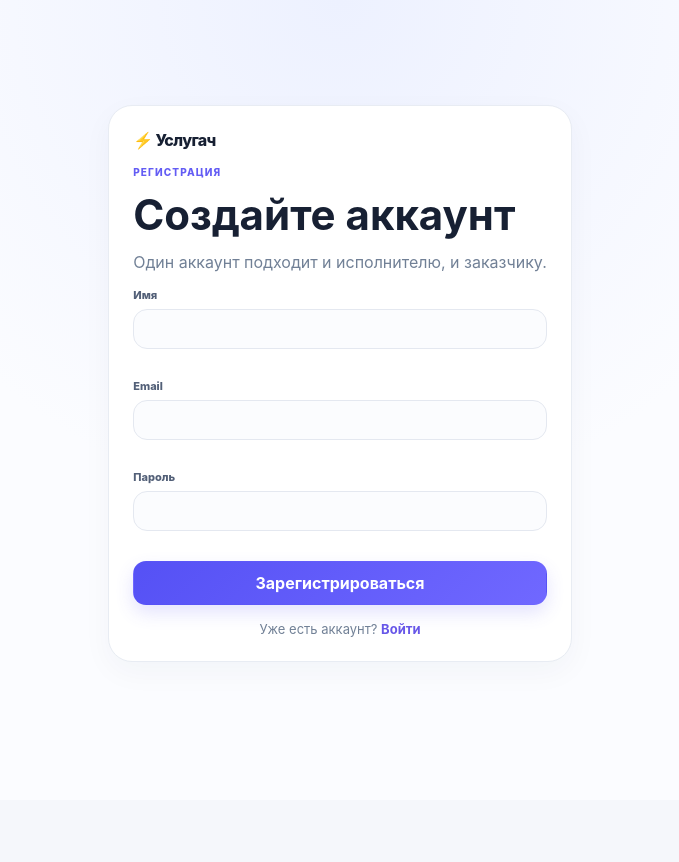
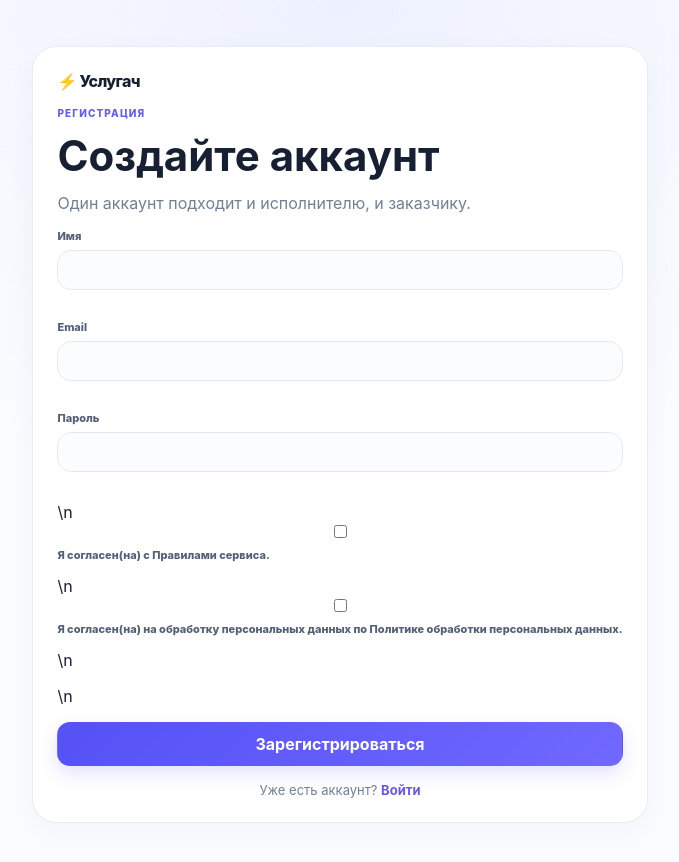
Before and after one commit to ninja-pc/Uslugach, a Next.js app: page /register in a window 1280 px wide. Shown: the top 862 px of the page, without its empty margins (300-979 px from the left). Before the commit the page ends 800 px from the top, so only its background shows below. Built offline with nearby package versions, Linux system fonts and the light colour scheme; no server answers.

Commit message:
Require legal consent at registration

```diff
--- a/app/register/page.tsx
+++ b/app/register/page.tsx
@@ -10,6 +10,7 @@ export default function RegisterPage() {
   const [nextPath, setNextPath] = useState("/profile");
   const [name, setName] = useState(""); const [email, setEmail] = useState("");
   const [password, setPassword] = useState(""); const [message, setMessage] = useState("");
+  const [rulesAccepted, setRulesAccepted] = useState(false); const [privacyAccepted, setPrivacyAccepted] = useState(false);
   const [error, setError] = useState(""); const [loading, setLoading] = useState(false);
 
   useEffect(() => {
@@ -18,7 +19,9 @@ export default function RegisterPage() {
   }, []);
 
   async function submit(event: FormEvent) {
-    event.preventDefault(); setError(""); setMessage(""); setLoading(true);
+    event.preventDefault(); setError(""); setMessage("");
+    if (!rulesAccepted || !privacyAccepted) { setError("Подтвердите согласие с Правилами сервиса и Политикой обработки персональных данных."); return; }
+    setLoading(true);
     const result = await supabase.auth.signUp({ email, password, options: { data: { display_name: name } } });
     setLoading(false);
     if (result.error) { setError(result.error.message); return; }
@@ -33,7 +36,7 @@ export default function RegisterPage() {
     <label>Email<input type="email" value={email} onChange={e => setEmail(e.target.value)} required /></label>
     <label>Пароль<input type="password" value={password} onChange={e => setPassword(e.target.value)} required minLength={6} /></label>
     {error && <div className="form-error">{error}</div>}{message && <div className="form-success">{message}</div>}
-    <button className="button wide" disabled={loading}>{loading ? "Создаём..." : "Зарегистрироваться"}</button>
+    <div className="legal-register-checks">\n      <label className="legal-check"><input type="checkbox" checked={rulesAccepted} onChange={e => setRulesAccepted(e.target.checked)} /><span>Я согласен(на) с <a href="/terms" target="_blank">Правилами сервиса</a>.</span></label>\n      <label className="legal-check"><input type="checkbox" checked={privacyAccepted} onChange={e => setPrivacyAccepted(e.target.checked)} /><span>Я согласен(на) на обработку персональных данных по <a href="/privacy" target="_blank">Политике обработки персональных данных</a>.</span></label>\n    </div>\n    <button className="button wide" disabled={loading || !rulesAccepted || !privacyAccepted}>{loading ? "Создаём..." : "Зарегистрироваться"}</button>
     <p className="form-foot">Уже есть аккаунт? <a href={"/login?next=" + encodeURIComponent(nextPath)}>Войти</a></p>
   </form></main>;
 }
```
